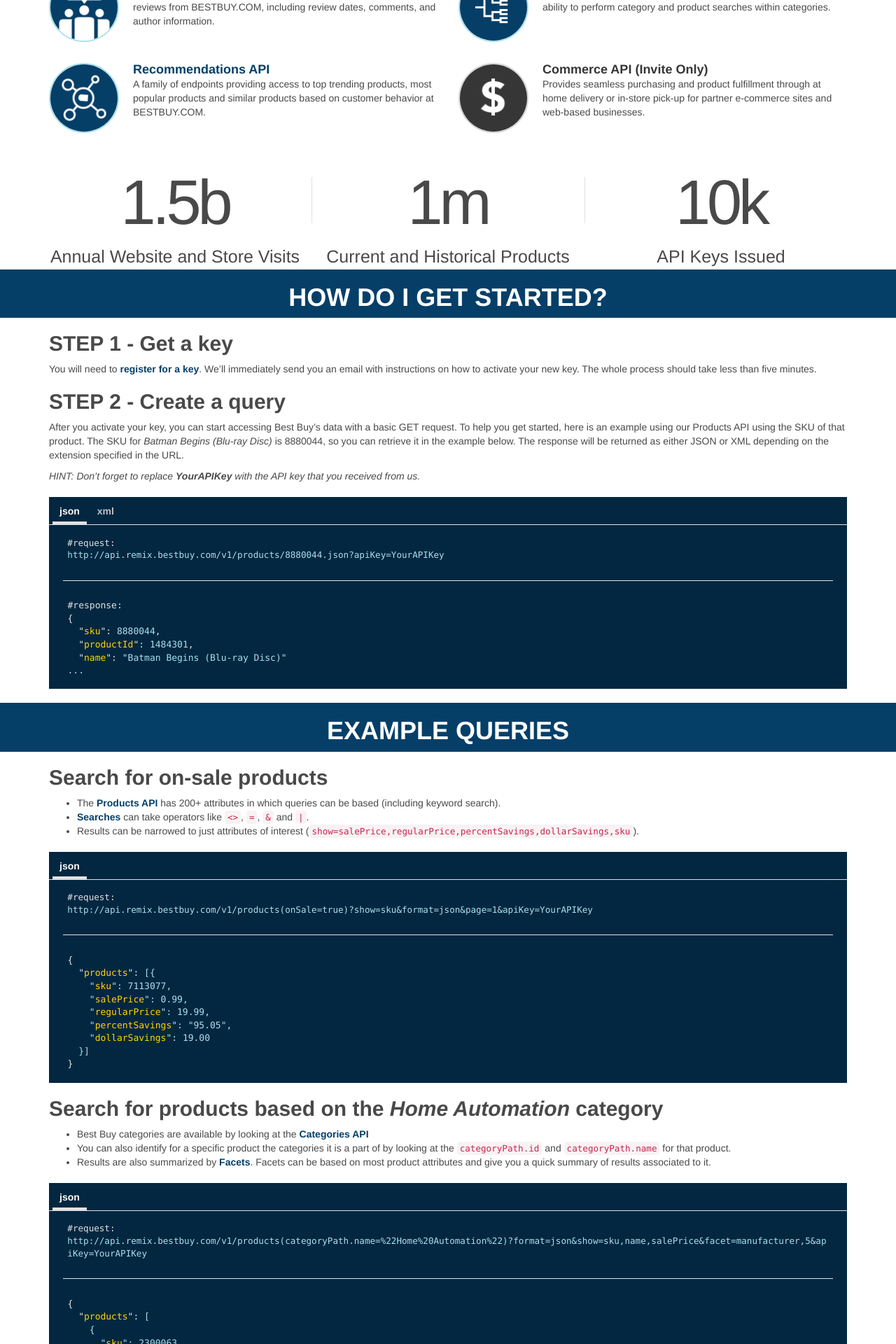
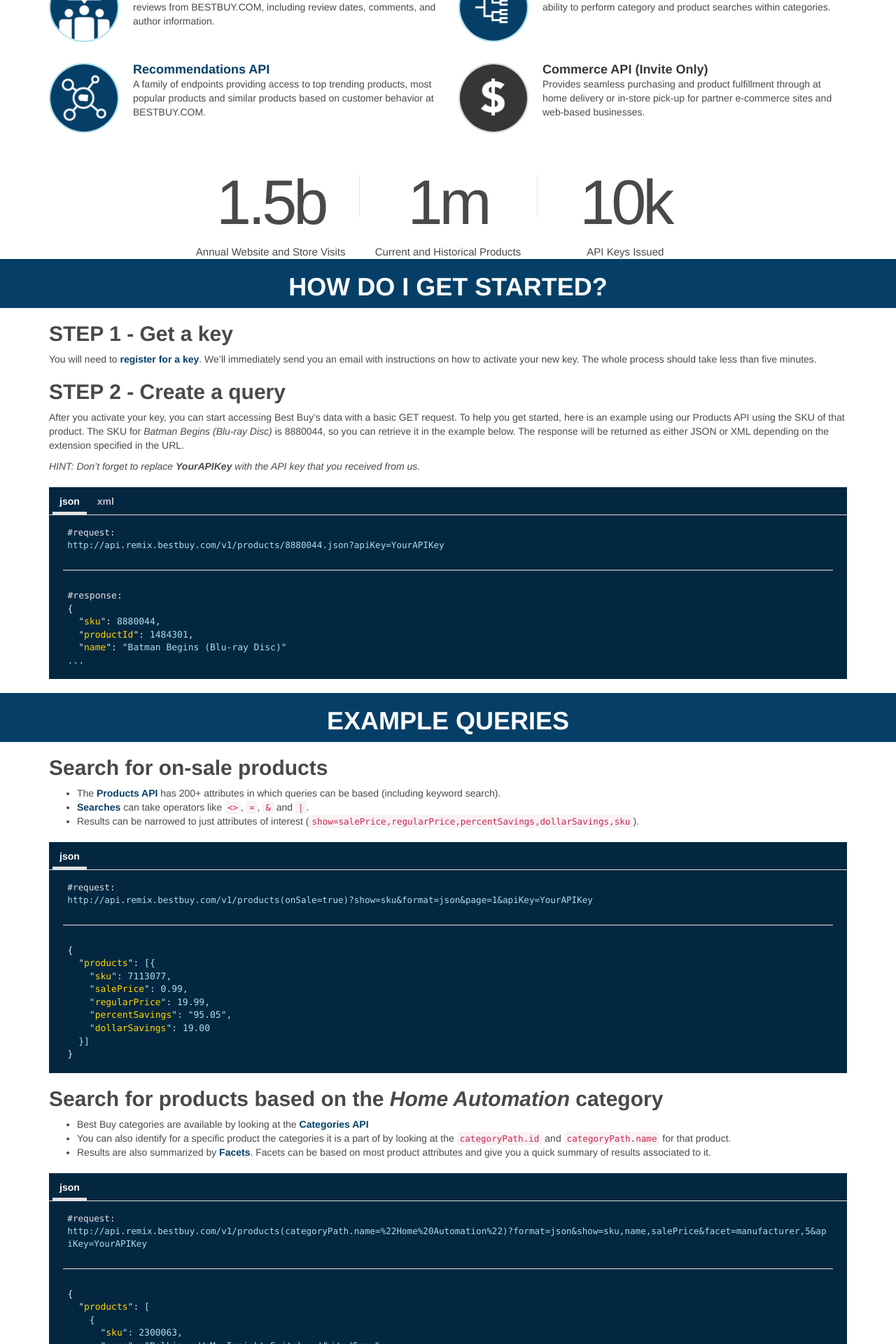
Before and after one commit to yinaxiong/launch-hack, a Jekyll site: the page built from index.html, in a window 1280 px wide. Shown: the part 835-2755 px from the top of the page at 70% size. Built offline with Jekyll 4.4.1, drawn with Linux system fonts in a browser that asks for light colours.

Commit message:
Adjusted stats size

```diff
--- a/index.html
+++ b/index.html
@@ -50,6 +50,7 @@
     </div>
     {% endif %}
     {% endfor %}
+    <div class="col-sm-8 col-sm-offset-2">
         <div class="row ta-c stats-block center">
             <div class="col-sm-4 stats">
                 <h2 class="fw-n">1.5b</h2><br>
@@ -65,6 +66,7 @@
             </div>
         </div>
     </div>
+</div>
 {% for section in site.sections %}
 <div class="container-fluid header-row">
     <div class="container tt-u ta-c">
```
Lines whose indentation alone changed are shown as unchanged.
